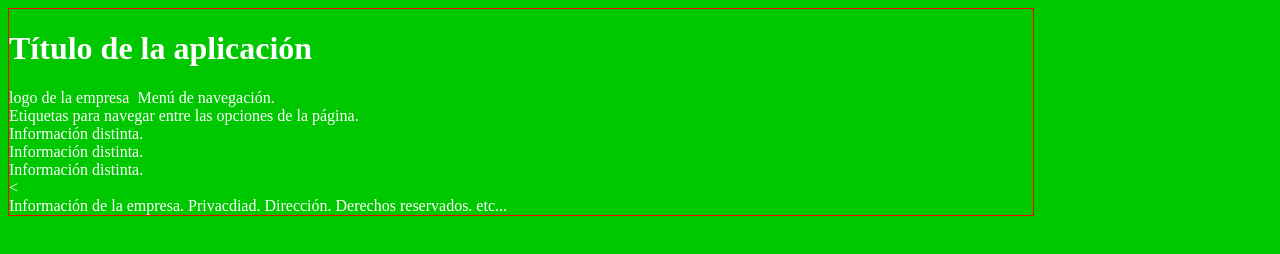
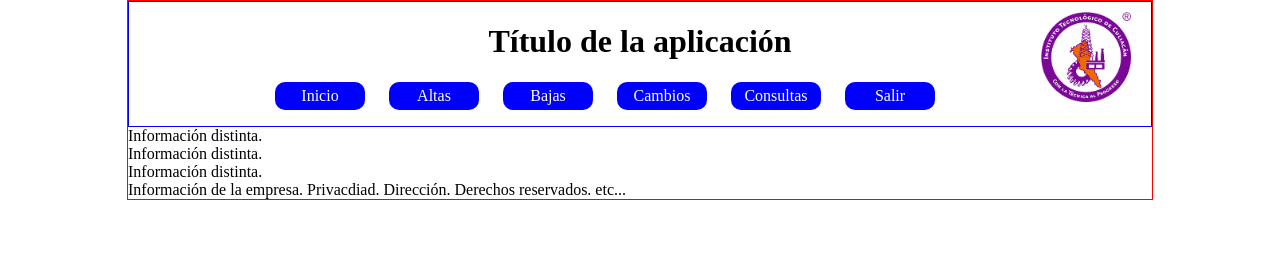
Before and after one commit to PedrOntiveros/pw2171, a plain HTML site: page primerHTML5.html in a window 1280 px wide. Drawn offline with Linux system fonts and the light colour scheme.

Commit message:
Ejemplo02 CSS3

```diff
--- a/CSS/estilos.css
+++ b/CSS/estilos.css
@@ -17,16 +17,43 @@
 
 
 Todos ellon en orden alfabético.
-Tanto elementos como atributos*/
-
+Tanto elementos como atributos
+padding: 5px; 						//Todos
+padding: 5px 10px;					//Horizontales, Verticales
+		<- ->  ^v
+padding: 5px 10px 2px 8px;			//Arriba, Derecha. Abajo, Izquierda
+		  ^   ->   v   <-
+Van en sentido del reloj.
+*/
 body{
 			  /*#RRVVAA
 			  	rgb(RRR,AAA,VVV)
 			  	rgba(RRR,AAA,VVV,Transparecia)*/
 
-	background: rgba(0,200,0,1);
+	background: white;
 	border: 1px solid red;
-	color: white;
+	margin: 0px auto;
+	color: black;
 	font-size: 16px;
 	max-width: 1024px;
 }
+
+header{
+	border:1px solid blue;
+	text-align: center
+}
+header img{
+	float:right;
+	margin: -70px 20px 0px 0px;
+	width: 90px;
+}
+header nav ul li{
+	/*	border: 1px solid tomato;*/
+	background: blue;
+	border-radius: 10px;
+	color: white;
+	display: inline-block;
+	padding: 5px;
+	margin: 0px 10px 0px 10px;
+	width: 80px;
+}
--- a/primerHTML5.html
+++ b/primerHTML5.html
@@ -9,11 +9,16 @@
 	<body>
 		<header>
 			<h1>Título de la aplicación</h1>
-			logo de la empresa
-			<img src="" alt="">
-			Menú de navegación.
+			<img src="img/logotec.png" alt="">
 			<nav>
-				Etiquetas para navegar entre las opciones de la página.
+				<ul>
+					<li>Inicio</li>
+					<li>Altas</li>
+					<li>Bajas</li>
+					<li>Cambios</li>
+					<li>Consultas</li>
+					<li>Salir</li>
+				</ul>
 			</nav>
 		</header>
 		<article></article>
@@ -34,7 +39,7 @@
 				<article>
 					Información distinta.
 				</article>
-			<</aside>
+			</aside>
 		</section>
 		<section></section>
 		<section></section>
```
Also changed, not shown: img/logotec.png (added).
